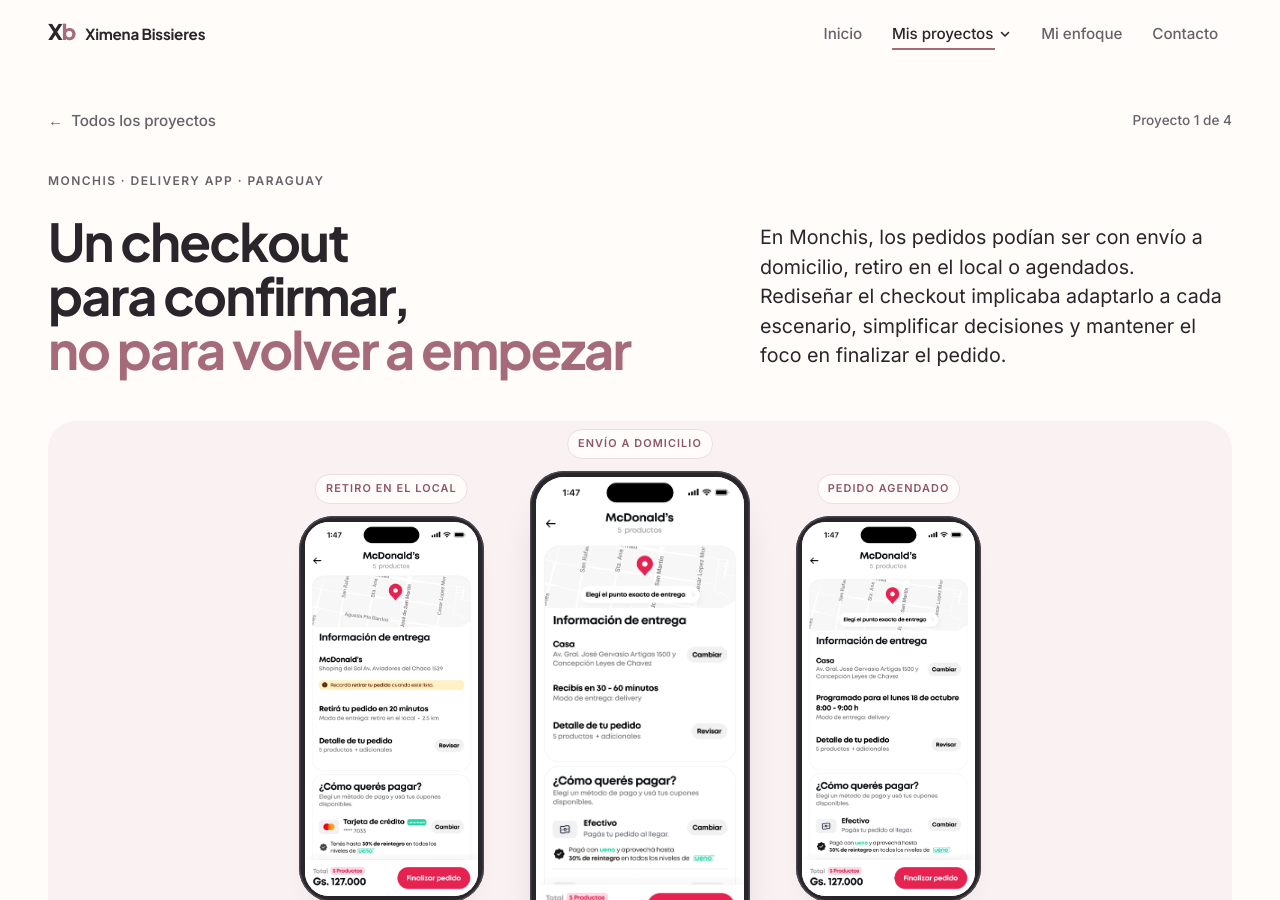
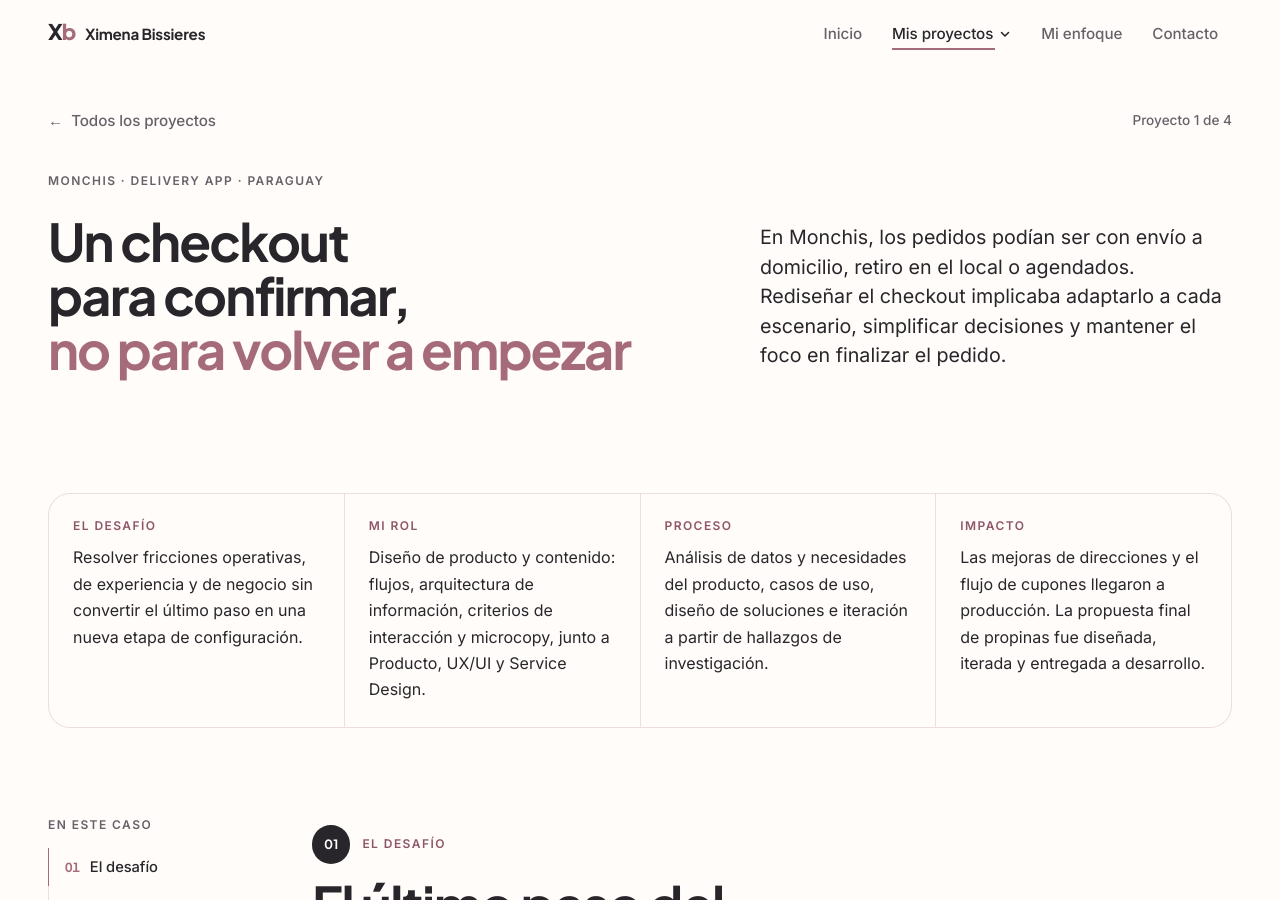
Before and after one commit to ximebissieres/Ximebissieres.github.io, a Jekyll site: the page built from proyectos/monchis.html, in a window 1280 px wide and 900 px high. Built offline with Jekyll 4.4.1, drawn with Linux system fonts in a browser that asks for light colours.

Commit message:
Monchis: portada sin imagen mientras se define una alternativa
Nueva opción hero.ocultar_imagen en _data/projects.yml; las pantallas siguen en «La propuesta».

Co-Authored-By: Claude Opus 5.5 <noreply@anthropic.com>
Claude-Session: https://claude.ai/code/session_01DJ4kQgEHjb3PtnpPBBuZ5X

```diff
--- a/_data/projects.yml
+++ b/_data/projects.yml
@@ -39,6 +39,8 @@
     # Bloque lateral opcional: para mostrarlo, agrega etiqueta_descripcion y descripcion.
     # Pantallas reales de la portada (máximo 3). La primera es la protagonista.
     # ancho / alto: tamaño real de cada imagen (no cambiar si no cambias la imagen).
+    # Para volver a mostrar la imagen de la portada, borra la línea siguiente o cámbiala a false.
+    ocultar_imagen: true
     pantallas:
       - imagen: "/assets/img/monchis-checkout-envio.webp"
         alt: "Checkout de Monchis con envío a domicilio: mapa para elegir el punto exacto de entrega, dirección, tiempo estimado de 30 a 60 minutos, detalle del pedido, método de pago y footer fijo con el total y el botón Finalizar pedido"
--- a/_layouts/project.html
+++ b/_layouts/project.html
@@ -41,7 +41,9 @@ body_class: is-project
       <p class="case-summary">{{ page.summary }}</p>
     </header>
     {%- endif %}
-    {%- if p.hero and p.hero.pantallas %}
+    {%- if p.hero and p.hero.ocultar_imagen %}
+    {%- comment -%} Portada sin imagen (hero.ocultar_imagen: true en _data/projects.yml) {%- endcomment -%}
+    {%- elsif p.hero and p.hero.pantallas %}
     {% include case-screens.html project=p %}
     {%- elsif p.hero and p.hero.visual %}
     {% include case-visual.html project=p %}
```
